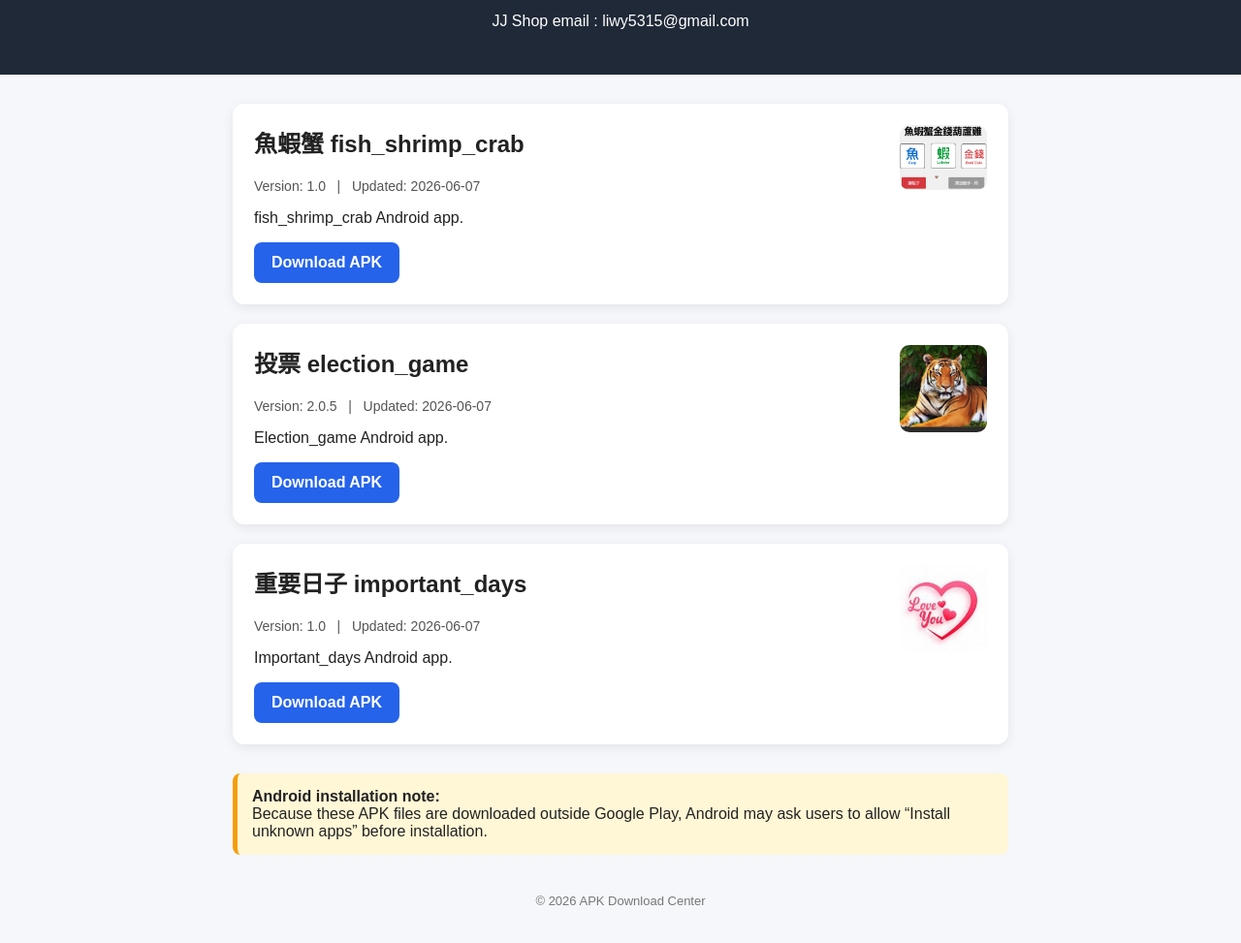
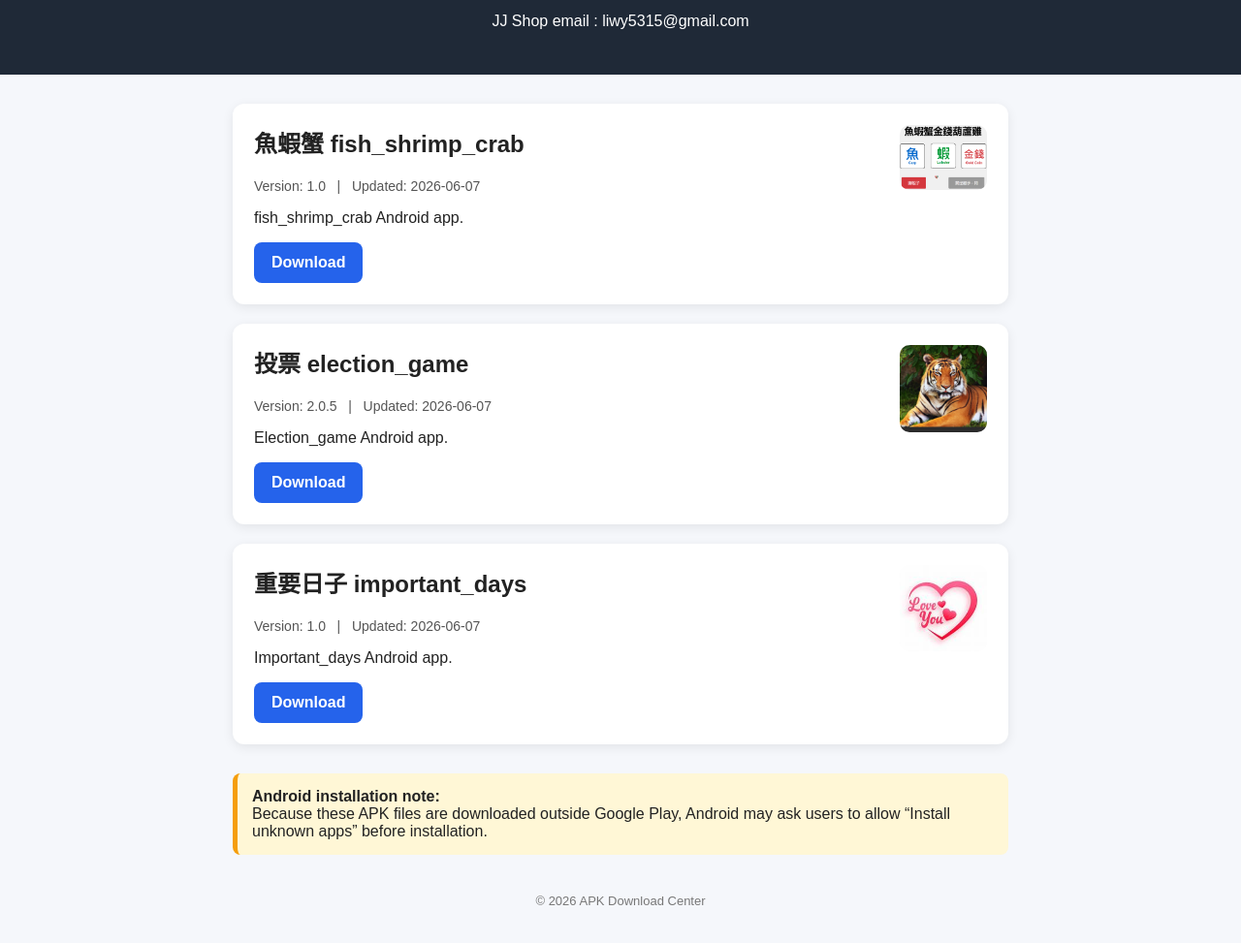
Before and after one commit to liwy5315-Win10PE-SE/JJ-Shop-, a plain HTML site: page index.html in a window 1280 px wide. Shown: the part 109-1082 px from the top of the page at 97% size. Drawn offline with Linux system fonts and the light colour scheme.

Commit message:
Add files via upload

```diff
--- a/index.html
+++ b/index.html
@@ -83,7 +83,7 @@
     <h2>魚蝦蟹 fish_shrimp_crab</h2>
     <div class="version">Version: 1.0 &nbsp; | &nbsp; Updated: 2026-06-07</div>
     <p>fish_shrimp_crab Android app.</p>
-    <a class="button" href="fish_shrimp_crab.apk" download>Download APK</a>
+    <a class="button" href="fish_shrimp_crab.apk" download>Download</a>
   </div>
 
   <div class="card">
@@ -94,7 +94,7 @@
     <h2>投票 election_game</h2>
     <div class="version">Version: 2.0.5 &nbsp; | &nbsp; Updated: 2026-06-07</div>
     <p>Election_game Android app.</p>
-    <a class="button" href="election_game.apk" download>Download APK</a>
+    <a class="button" href="election_game.apk" download>Download</a>
   </div>
 
   <div class="card">
@@ -105,7 +105,7 @@
       <h2>重要日子 important_days</h2>
     <div class="version">Version: 1.0 &nbsp; | &nbsp; Updated: 2026-06-07</div>
     <p>Important_days Android app.</p>
-    <a class="button" href="important_days_game.apk" download>Download APK</a>
+    <a class="button" href="important_days_game.apk" download>Download</a>
   </div>
 
   <div class="note">
```
